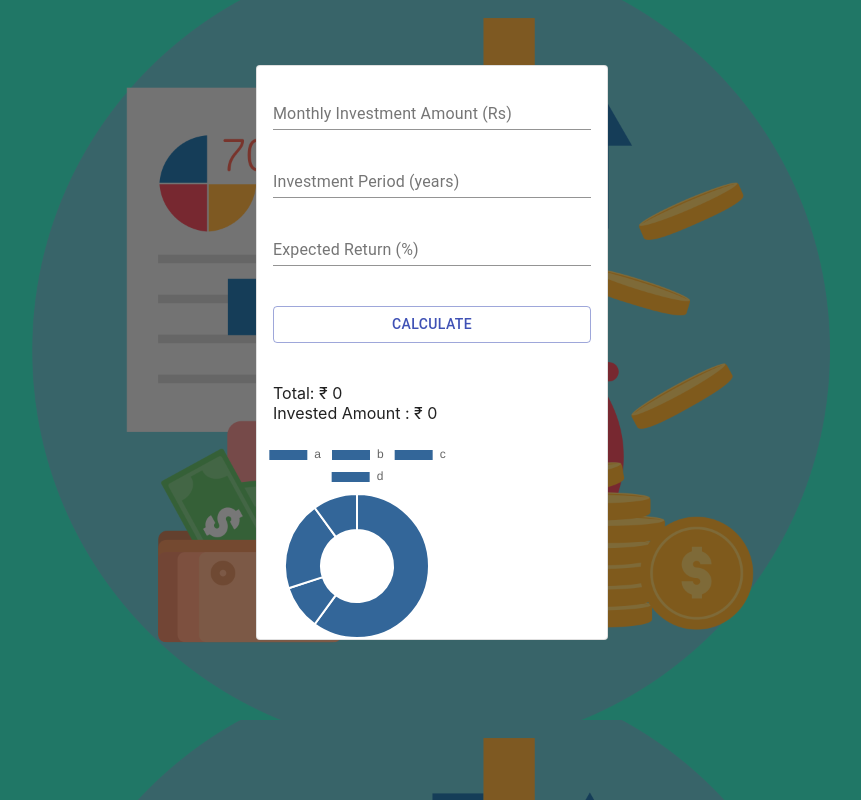
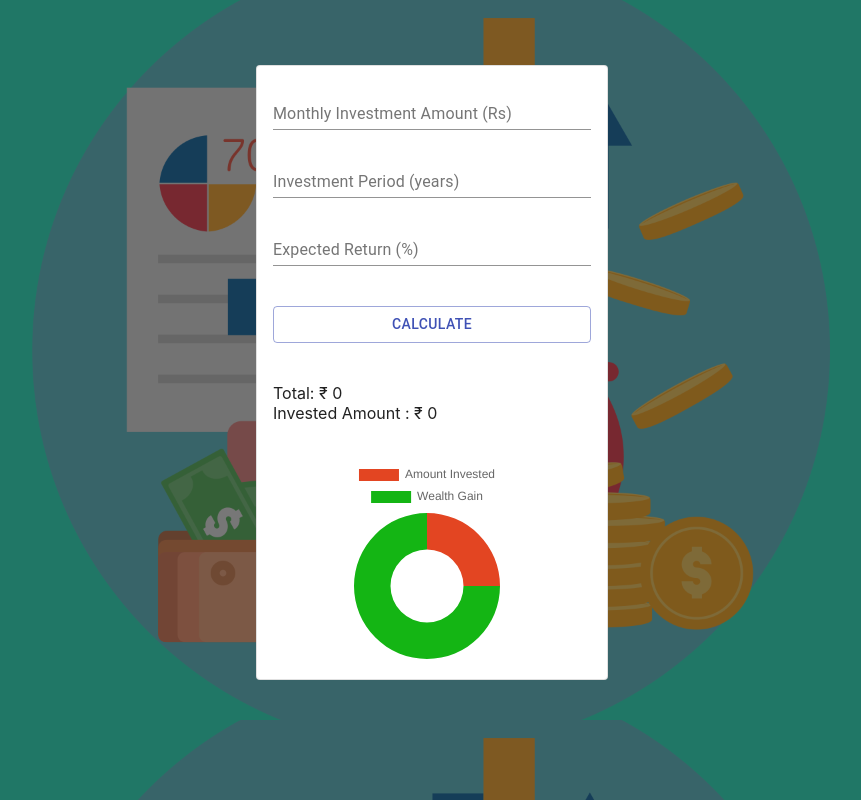
Before and after one commit to nikhilmaske-2001/SIP-and-LUMP-SUM-calculator, a React (Create React App) app: page / in a window 1280 px wide. Shown: the whole page, without its empty margins (208-1069 px from the left). Built offline with nearby package versions, Linux system fonts and the light colour scheme.

Commit message:
Style the piechart.

```diff
--- a/src/App.tsx
+++ b/src/App.tsx
@@ -2,6 +2,7 @@ import React, { useState } from 'react';
 import { FormControl, InputLabel, Input, Card, CardContent, Box, Button } from '@material-ui/core';
 import { useStyles } from "./styles";
 import { Doughnut } from "react-chartjs-2";
+import { chartColors } from './colors/chartColors';
 
 const initialState = {
   monthly_investment: "",
@@ -37,18 +38,27 @@ function App() {
     setTotalAmount(total);
   };
 
+  const options = {
+    legend: {
+      display: false,
+      position: "right"
+    },
+    elements: {
+      arc: {
+        borderWidth: 0
+      }
+    }
+  };
+
   const chartData = {
-    // datasets: [{
-    //     data: filteredCategories.map((c) => c.amount),
-    //     backgroundColor: filteredCategories.map((c) => c.color)
-    // }],
-    // labels: filteredCategories.map((c) => c.type)
-    labels: ["a", "b", "c", "d"],
+    maintainAspectRatio: false,
+    responsive: false,
+    labels: ["Amount Invested", "Wealth Gain"],
     datasets: [
       {
-        data: [300, 50, 100, 50],
-        backgroundColor: "#336699",
-        hoverBackgroundColor: "#336699"
+        data: [100000, 300000],
+        backgroundColor: chartColors,
+        hoverBackgroundColor: chartColors
       }
     ]
   };
@@ -77,7 +87,7 @@ function App() {
           <Box className={classes.Total}>Total: ₹ {totalAmount} <br />
             Invested Amount : ₹ {investedAmount}</Box>
         </CardContent>
-        <Doughnut className={classes.piechart} data={chartData} />
+        <Doughnut className={classes.piechart} data={chartData} options={options} />
       </Card>
     </div >
   );
--- /dev/null
+++ b/src/colors/chartColors.tsx
@@ -0,0 +1,4 @@
+export const chartColors = [
+    "#e34522",
+    "#14b514"
+];
--- a/src/styles.tsx
+++ b/src/styles.tsx
@@ -23,5 +23,7 @@ export const useStyles = makeStyles(theme => ({
     piechart: {
         maxHeight: 200,
         maxWidth: 200,
+        margin: 20,
+        marginLeft: 70
     }
 }));
```
